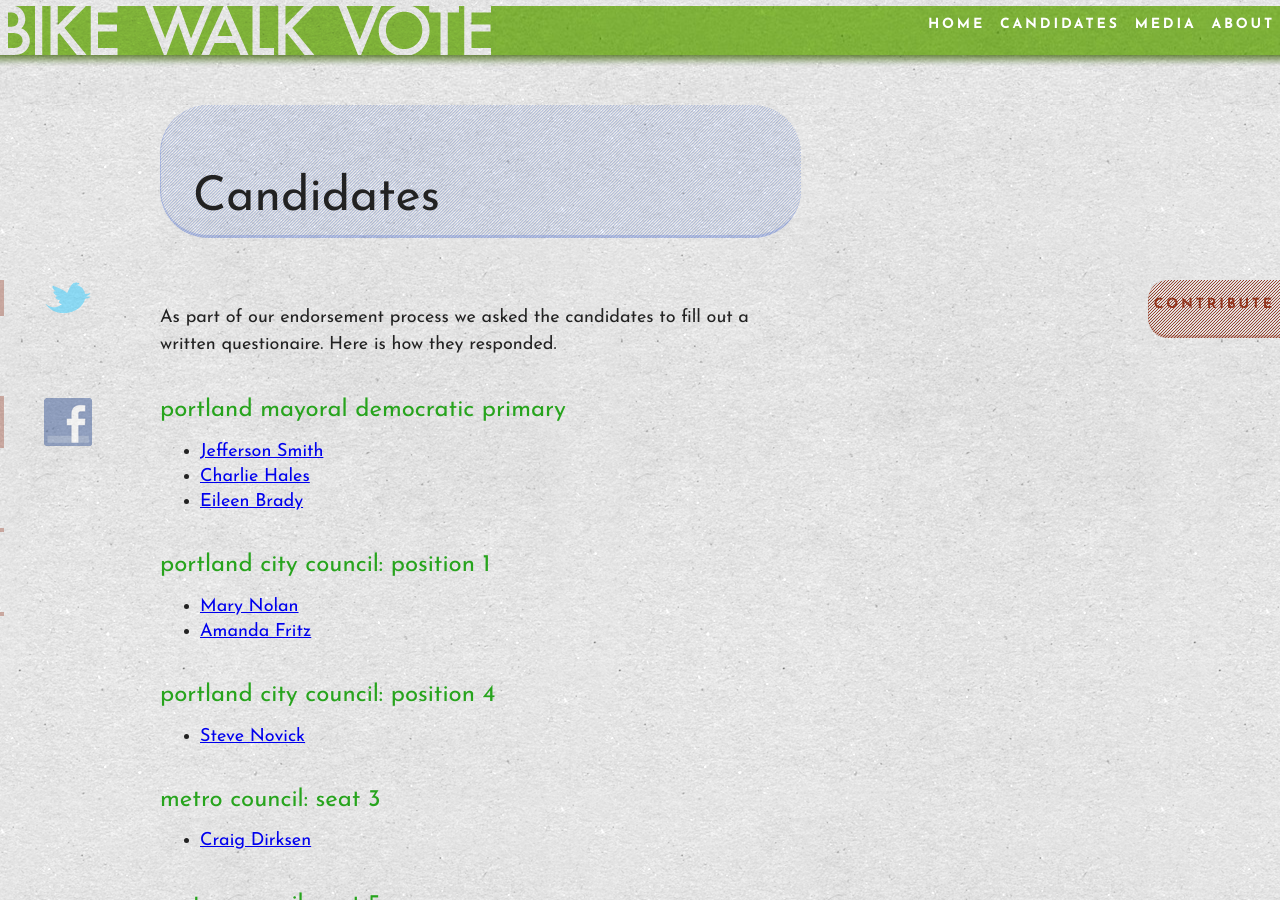
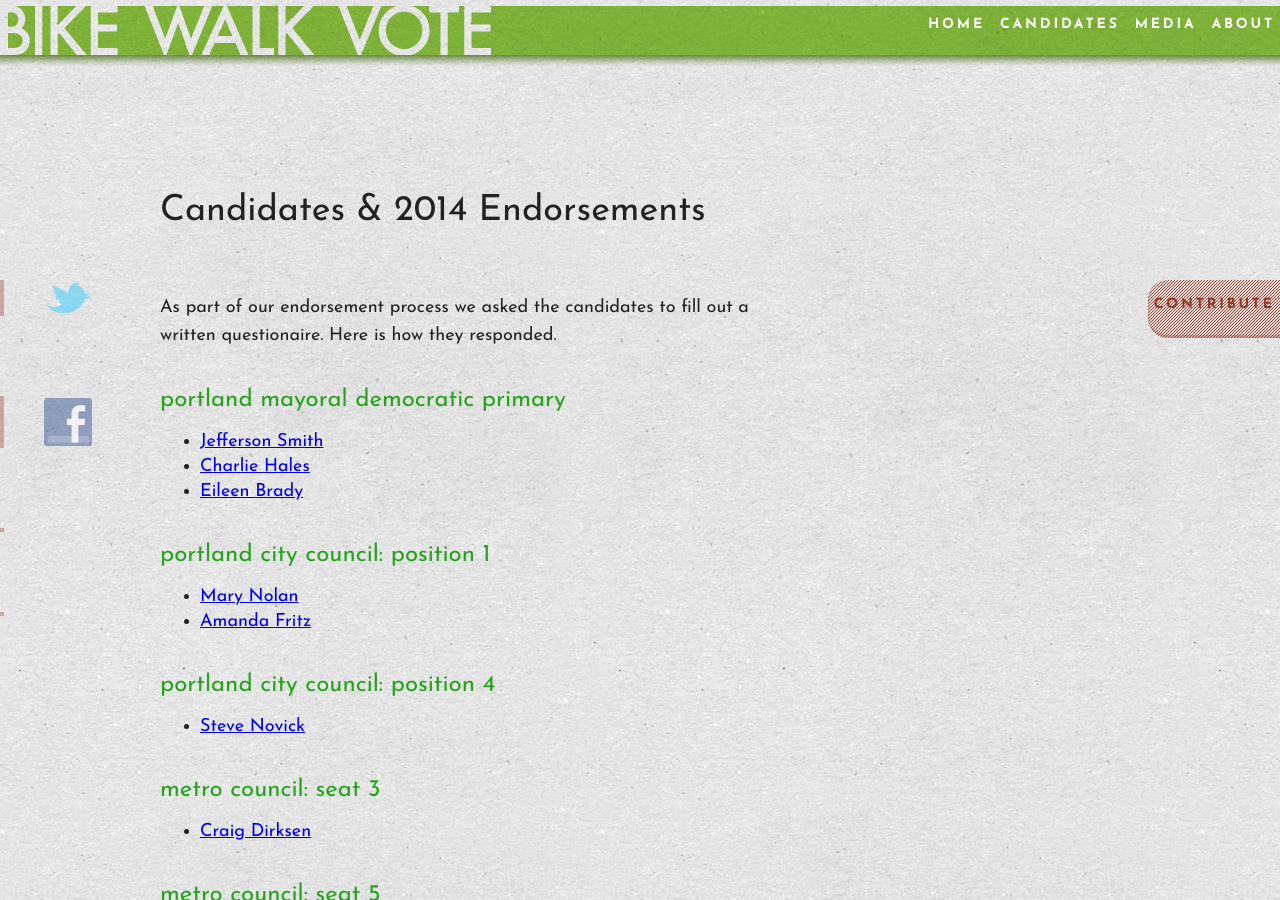
Before and after one commit to bikewalkvote/bikewalkvote.github.io, a Jekyll site: the page built from candidates.md, in a window 1280 px wide and 900 px high. Built offline with Jekyll 4.4.1, drawn with Linux system fonts in a browser that asks for light colours; nearby versions of some CDN libraries; Markdown is read by kramdown in place of the engine named in the settings; comment, search, counter and statistics services are not loaded.

Commit message:
2014 update title

```diff
--- a/candidates.md
+++ b/candidates.md
@@ -1,9 +1,9 @@
 ---
 layout: default
-title: Candidates
+title: Endorsements 2014
 ---
 
-## Candidates
+## Candidates & 2014 Endorsements
 
 As part of our endorsement process we asked the candidates to
 fill out a written questionaire. Here is how they responded.
```
